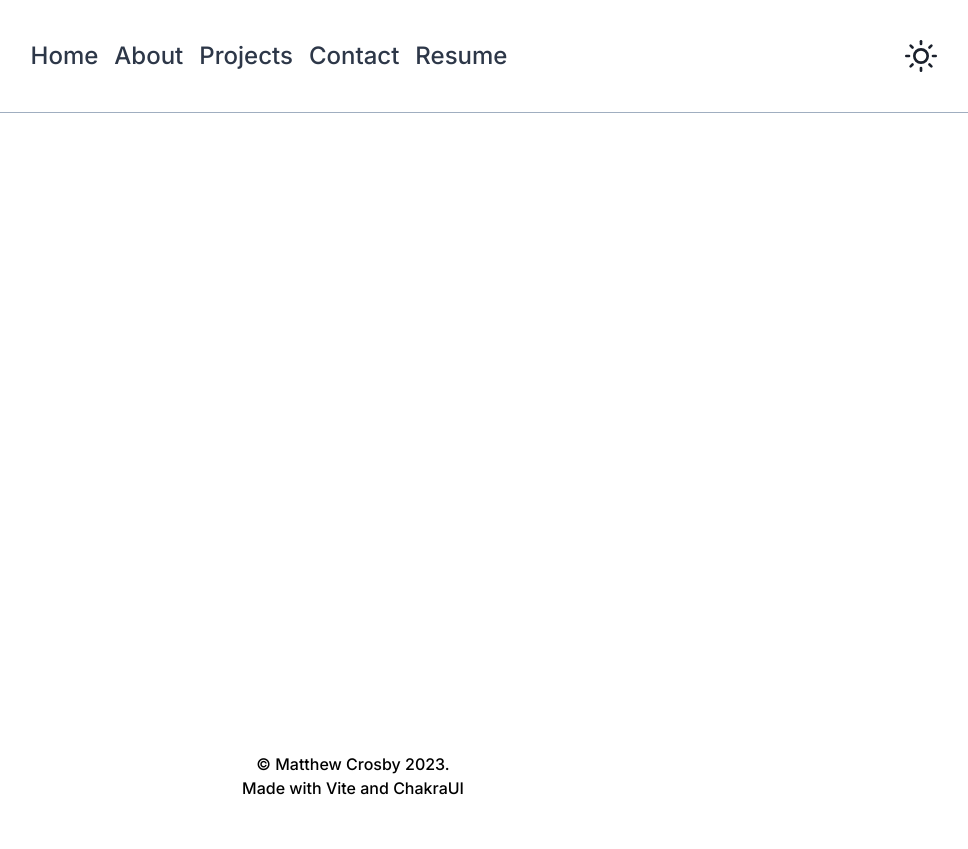
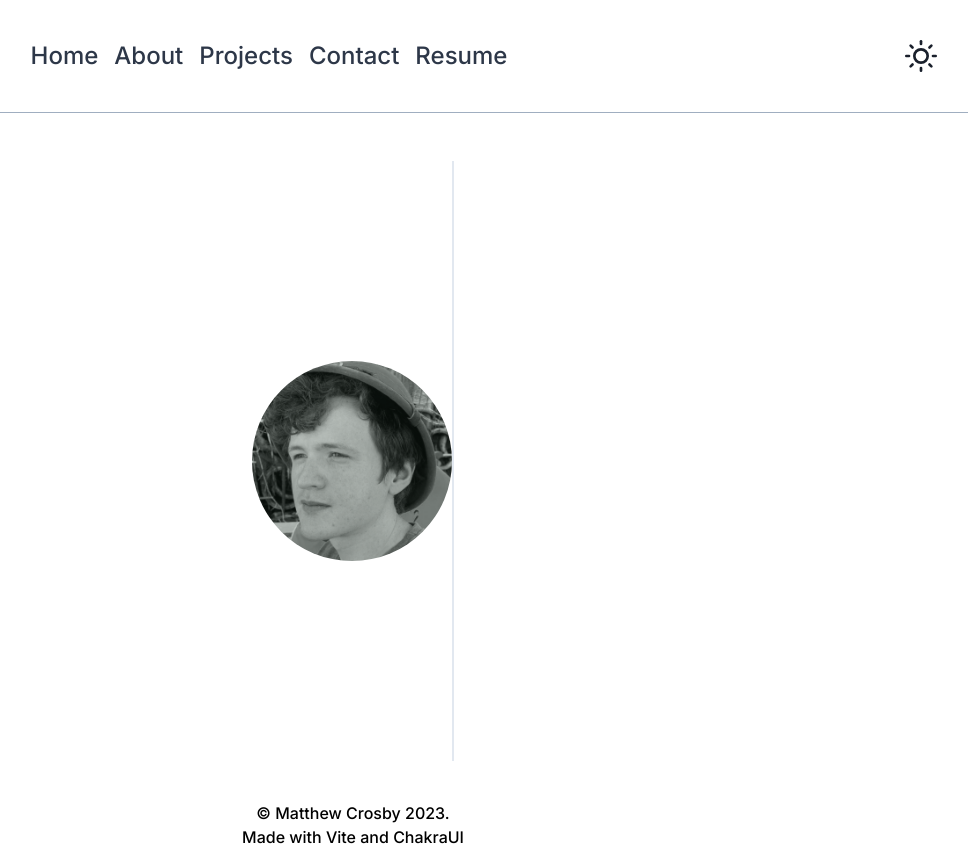
Before and after one commit to matthew-08/My_Portfolio, a React (Vite) app: page /about in a window 1280 px wide. Shown: the whole page, without its empty margins (287-1255 px from the left). Before the commit the page ends 800 px from the top, so only its background shows below. Built offline with nearby package versions, Linux system fonts and the light colour scheme; some icons are missing.

Commit message:
Add image in about section

```diff
--- a/src/App.tsx
+++ b/src/App.tsx
@@ -5,6 +5,7 @@ import Navbar from './components/Navbar';
 import theme from './theme';
 import HomePage from './components/HomePage';
 import Footer from './components/Footer';
+import About from './components/About';
 
 function App() {
   return (
@@ -14,6 +15,7 @@ function App() {
         <Navbar />
         <Routes>
           <Route path="/" element={<HomePage />} />
+          <Route path="/about" element={<About />} />
         </Routes>
         <Footer />
       </BrowserRouter>
--- /dev/null
+++ b/src/components/About.tsx
@@ -0,0 +1,31 @@
+import { Flex, HStack, Image, VStack } from '@chakra-ui/react';
+import React from 'react';
+import PageLayout from './PageLayout';
+import me from '../img/me.png';
+
+function About() {
+  return (
+    <PageLayout>
+      <Flex minH="600px" mx="auto">
+        <HStack
+          height="100%"
+          minW="20%"
+          borderRight="2px solid"
+          borderColor="gray.200"
+        >
+          <VStack>
+            <Image
+              src={me}
+              boxSize="200px"
+              borderRadius="full"
+              objectFit="cover"
+            />
+          </VStack>
+        </HStack>
+        <HStack flexGrow="1" />
+      </Flex>
+    </PageLayout>
+  );
+}
+
+export default About;
--- a/src/components/HomePage.tsx
+++ b/src/components/HomePage.tsx
@@ -16,7 +16,7 @@ function HomePage() {
   const { colorMode } = useColorMode();
   return (
     <PageLayout>
-      <Flex align="center" maxW="800px" mt="3rem" height="100%">
+      <Flex align="center" maxW="800px" height="100%">
         <VStack align="flex-start">
           <Heading
             fontFamily="Inter"
--- a/src/components/PageLayout.tsx
+++ b/src/components/PageLayout.tsx
@@ -3,7 +3,7 @@ import { ReactNode } from 'react';
 
 function PageLayout({ children }: { children: ReactNode }) {
   return (
-    <Flex as="main" width="100%" justifyContent="center">
+    <Flex as="main" width="100%" justifyContent="center" pt="3rem">
       {children}
     </Flex>
   );
```
Also changed, not shown: src/img/me.png (added).
